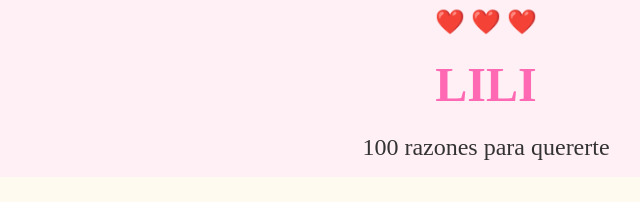
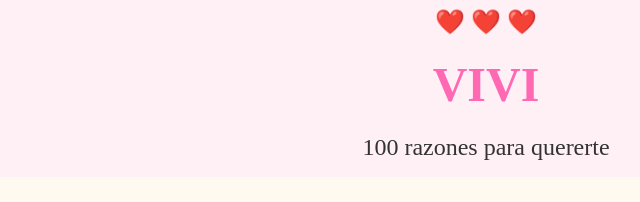
Before and after one commit to anthper08/lili, a plain HTML site: page index.html in a window 1280 px wide. Shown: the top 202 px of the page, 154-794 px from the left. Drawn offline with Linux system fonts and the light colour scheme.

Commit message:
Update index.html

```diff
--- a/index.html
+++ b/index.html
@@ -2,7 +2,7 @@
 <html lang="es">
 <head>
   <meta charset="UTF-8">
-  <title>Página de LILI</title>
+  <title>Página de VIVIANA</title>
 </head>
 <body bgcolor="#fff0f5" text="#333" link="#ff69b4" vlink="#ff69b4" alink="#ff69b4">
 
@@ -16,7 +16,7 @@
 
   <!-- Título principal -->
   <center>
-    <h1><font color="#ff69b4" size="7">LILI</font></h1>
+    <h1><font color="#ff69b4" size="7">VIVI</font></h1>
     <p><font size="5">100 razones para quererte</font></p>
   </center>
 
```
